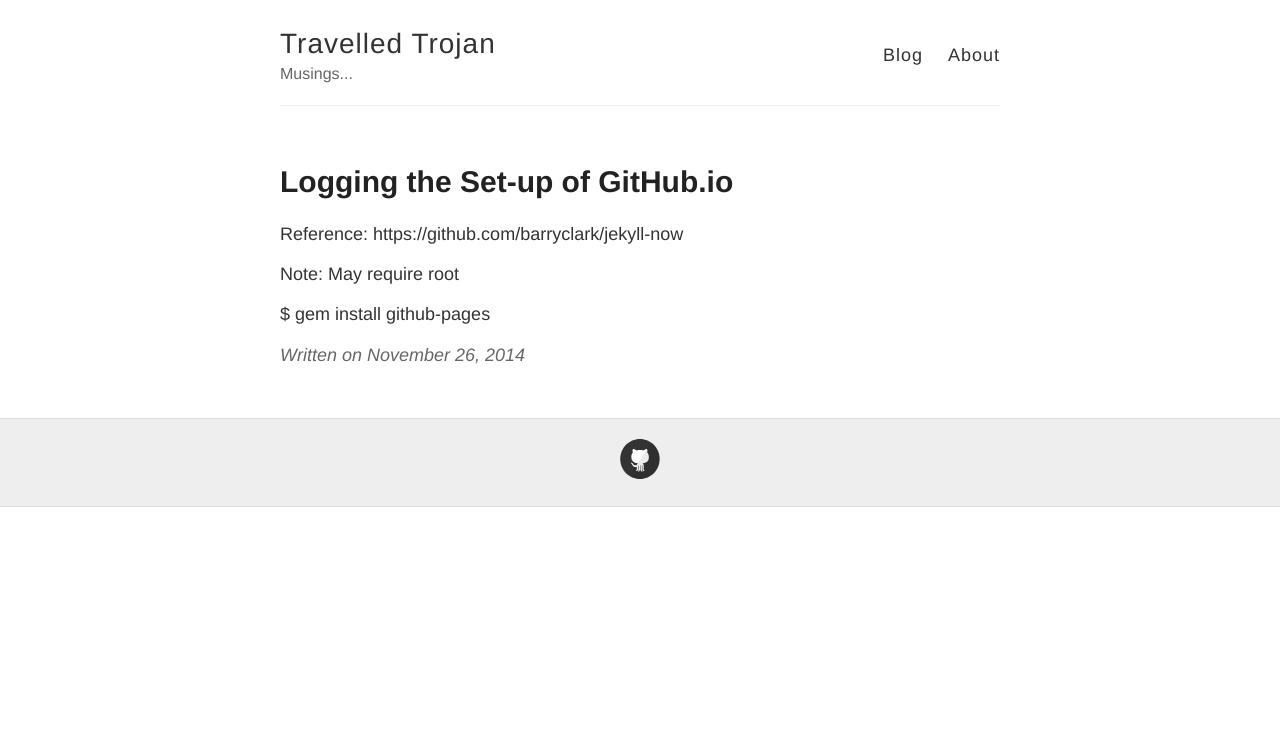
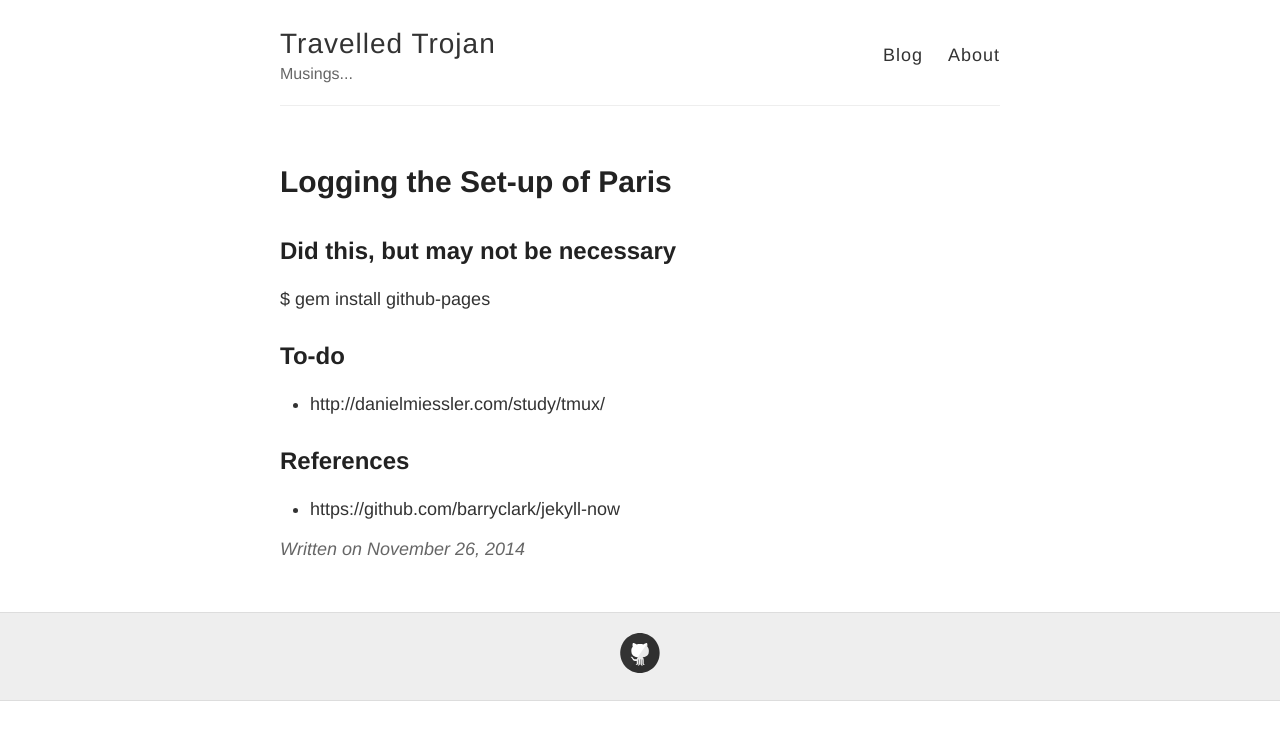
Before and after one commit to TravelledTrojan/TravelledTrojan.github.io, a Jekyll site: the page built from _posts/2014-11-26-Setup.md, in a window 1280 px wide. Shown: the top 740 px of the page. Built offline with Jekyll 4.4.1, drawn with Linux system fonts in a browser that asks for light colours.

Commit message:
Add reference

```diff
--- a/_posts/2014-11-26-Setup.md
+++ b/_posts/2014-11-26-Setup.md
@@ -1,10 +1,13 @@
 ---
 layout: post
-title: Logging the Set-up of GitHub.io
+title: Logging the Set-up of Paris
 ---
 
-Reference: https://github.com/barryclark/jekyll-now
+## Did this, but may not be necessary
+$ gem install github-pages
 
-Note: May require root
+## To-do
+ * http://danielmiessler.com/study/tmux/
 
-$ gem install github-pages
+## References
+ * https://github.com/barryclark/jekyll-now
```
